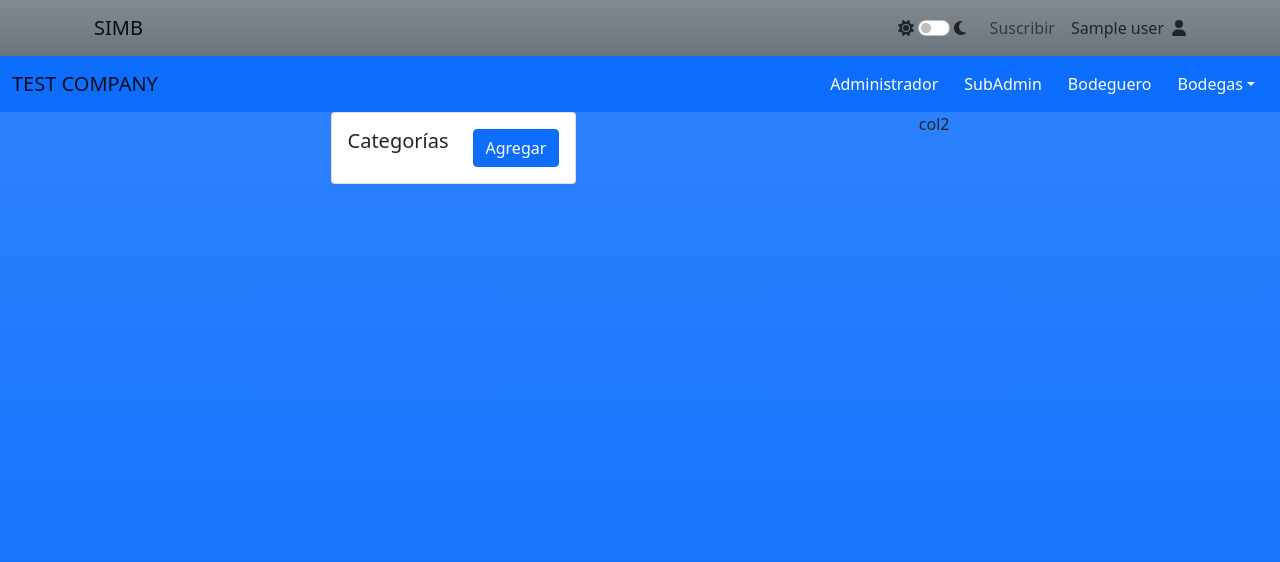
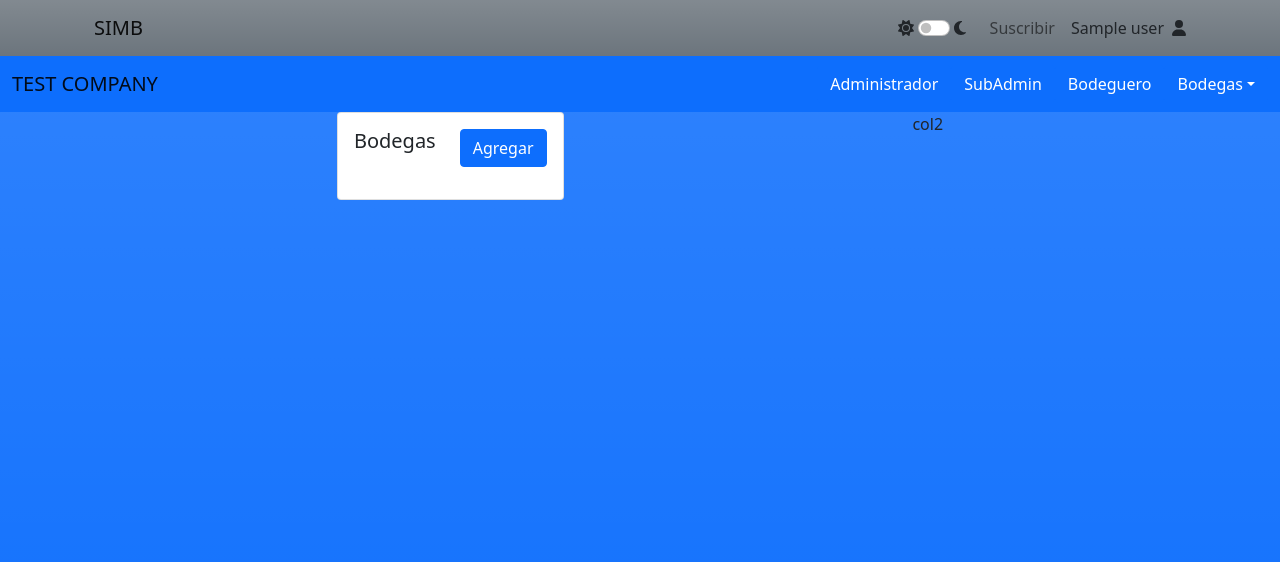
Before and after one commit to DonKames/SIMB, a React (Create React App) app in the folder SIMB/ClientApp/: page /pvt/modules/warehouse/subadmin in a window 1280 px wide. Shown: the top 562 px of the page. Built offline with nearby package versions, Linux system fonts and the light colour scheme; no server answers; the database is empty; sample sign-in values are in the browser's storage.

Commit message:
WIP Cards/Tables Warehosue

```diff
--- a/SIMB/ClientApp/src/components/modules/warehouse/CardsWarehouse.js
+++ b/SIMB/ClientApp/src/components/modules/warehouse/CardsWarehouse.js
@@ -7,7 +7,7 @@ export const CardsWarehouse = ( props ) => {
       		<Card.Body>
         		<Row>
             		<Col>
-                		<Card.Title className="align-middle">Bodegas</Card.Title>
+                		<Card.Title className="align-middle">{ props.title }</Card.Title>
               		</Col>
           			<Col md="auto">
             			{/* <ModalAddEmployee /> */}
@@ -15,7 +15,7 @@ export const CardsWarehouse = ( props ) => {
           			</Col>
             	</Row>
             	<Row>
-              		{props.table}
+              		{ props.table }
         		</Row>
       		</Card.Body>
         </Card>
--- /dev/null
+++ b/SIMB/ClientApp/src/components/modules/warehouse/TablesWarehouse.js
@@ -0,0 +1,14 @@
+import { Table } from "react-bootstrap";
+
+export const TablesWarehouse = () => {
+  	return (
+    	<Table>
+			<thead>
+				<tr>
+					<>
+					</>
+				</tr>
+			</thead>
+    	</Table>
+  	);
+};
--- a/SIMB/ClientApp/src/components/modules/warehouse/subAdminScreen/SubAdminScreen.js
+++ b/SIMB/ClientApp/src/components/modules/warehouse/subAdminScreen/SubAdminScreen.js
@@ -1,11 +1,14 @@
-import { Col, Row } from "react-bootstrap"
-import { CardCategories } from "./CardCategories"
+import { Col, Row } from "react-bootstrap";
+import { CardsWarehouse } from "../CardsWarehouse";
+import { TablesWarehouse } from "../TablesWarehouse";
+import { ModalAddCategory } from "./ModalAddCategory";
+//import { CardCategories } from "./CardCategories"
 
 export const SubAdminScreen = () => {
   return (
     <Row className="justify-content-md-evenly">
         <Col md="auto">
-            <CardCategories />
+            <CardsWarehouse title="Bodegas" modal={<ModalAddCategory />} table={<TablesWarehouse />} />
         </Col>
         <Col md="auto">col2</Col>
     </Row>
```
Also changed, not shown: SIMB/ClientApp/src/components/modules/warehouse/adminScreen/TableWarehouses.js (indentation only).
